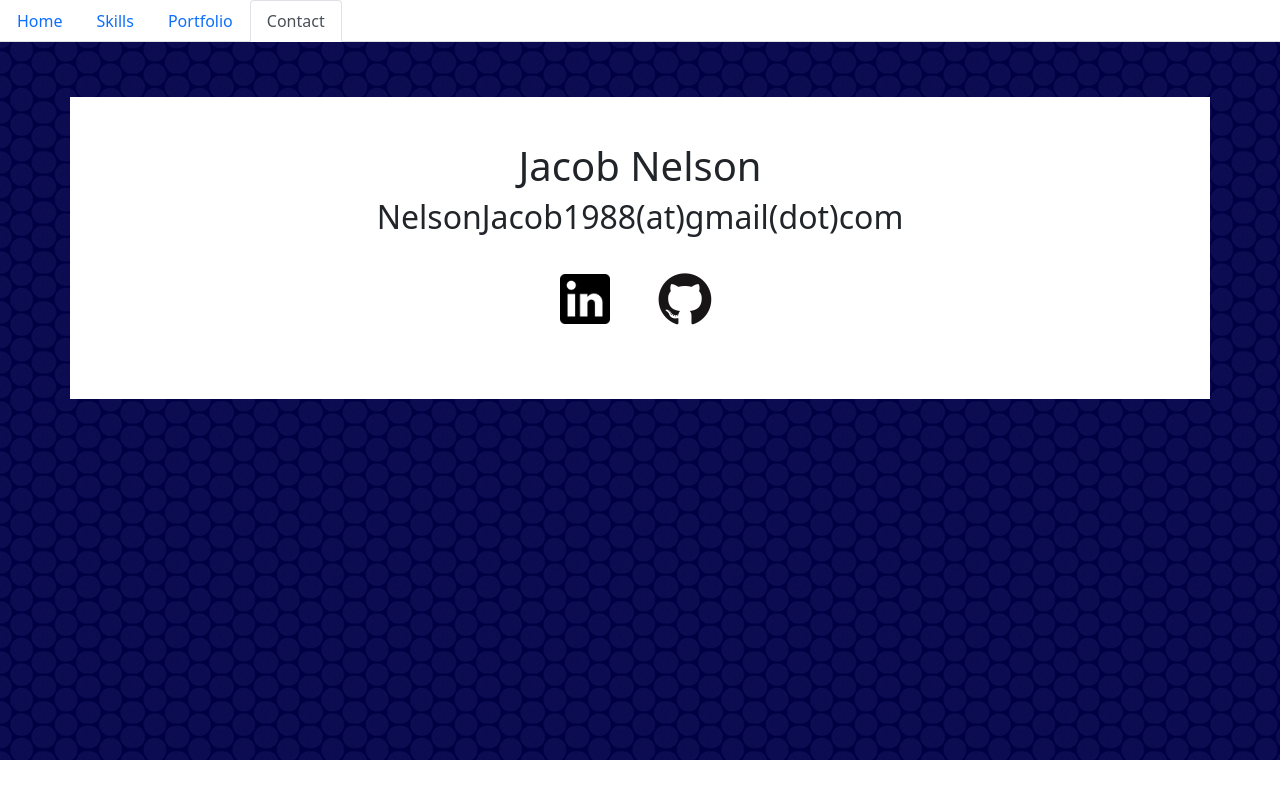
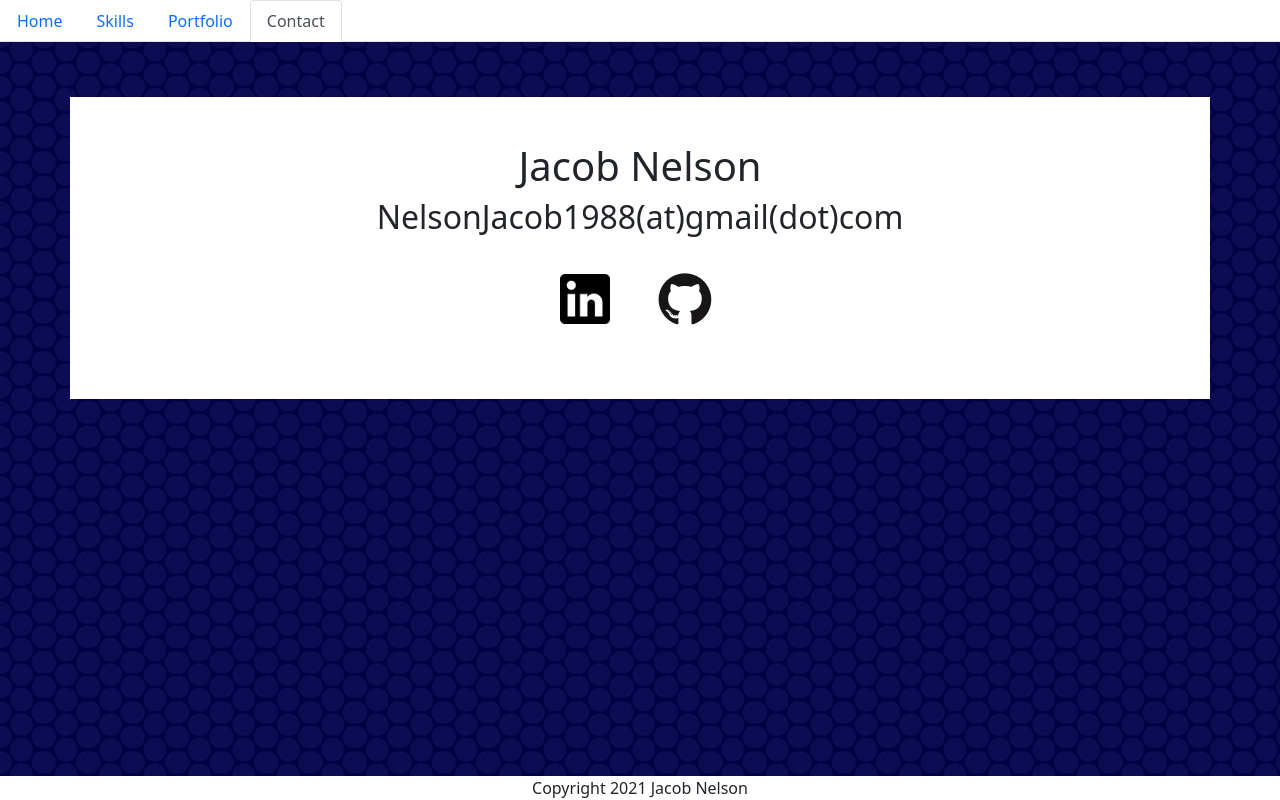
Before and after one commit to Jacobn88/jacobn88.github.io, a React (Create React App) app: page /contact in a window 1280 px wide. Built offline with nearby package versions, Linux system fonts and the light colour scheme.

Commit message:
redesigns footer component

```diff
--- a/src/components/Footer.js
+++ b/src/components/Footer.js
@@ -1,13 +1,10 @@
 import React from "react";
-import Row from 'react-bootstrap/Row';
-import Col from 'react-bootstrap/Col';
 
 function Footer() {
 
     return (
-        <footer id="footer">
-            <Row />
-            <Col xs={12} md={8}></Col>
+        <footer class="fixed-bottom">
+            <p id="footer">Copyright 2021 Jacob Nelson</p>
         </footer>
     );
 }
--- a/src/components/pages/Contact.js
+++ b/src/components/pages/Contact.js
@@ -3,22 +3,17 @@ import Container from 'react-bootstrap/Container';
 import Image from 'react-bootstrap/Image';
 import linkedin from "../../images/61109.png"
 import github from "../../images/GitHub-Mark.png"
-import Row from "react-bootstrap/Row"
-import Col from "react-bootstrap/Col"
 
 const Contact = () => (
   <Container id="container">
-
         <h1>Jacob Nelson</h1>
         <h2>NelsonJacob1988(at)gmail(dot)com</h2>
-
         <a href="http://www.linkedin.com/in/jacobn88">
           <Image src={linkedin} style={{ width: 50, height: 50, margin: 20 }} />
         </a>
         <a href="http://www.github.com/jacobn88">
           <Image src={github} style={{ width: 70, height: 70, margin: 20 }} />
         </a>
-
   </Container>
 );
 
--- a/src/styles/style.css
+++ b/src/styles/style.css
@@ -13,17 +13,12 @@ body {
 }
 .nav {
     background-color: #ffffff;
+    position: sticky; top: 0;
 }
 #footer {
-    height: 40px;
-    width: 100%;
-    position: fixed;
-    left:0;
-    bottom:0;
-    right:0;
     background-color: #ffffff;
     text-align: center;
-    margin-top: auto;
+    margin: auto;
 
 }
 #contact {
```
